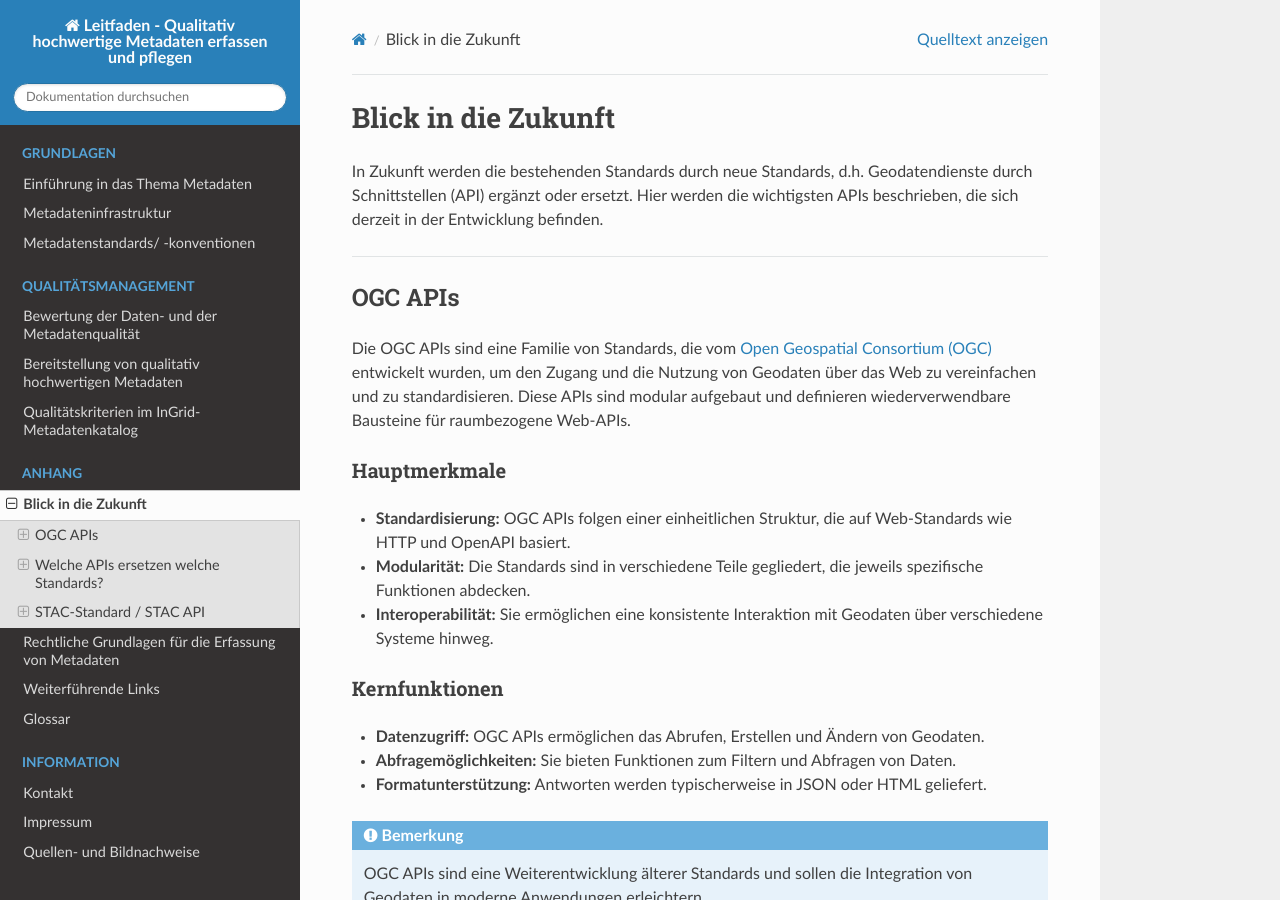
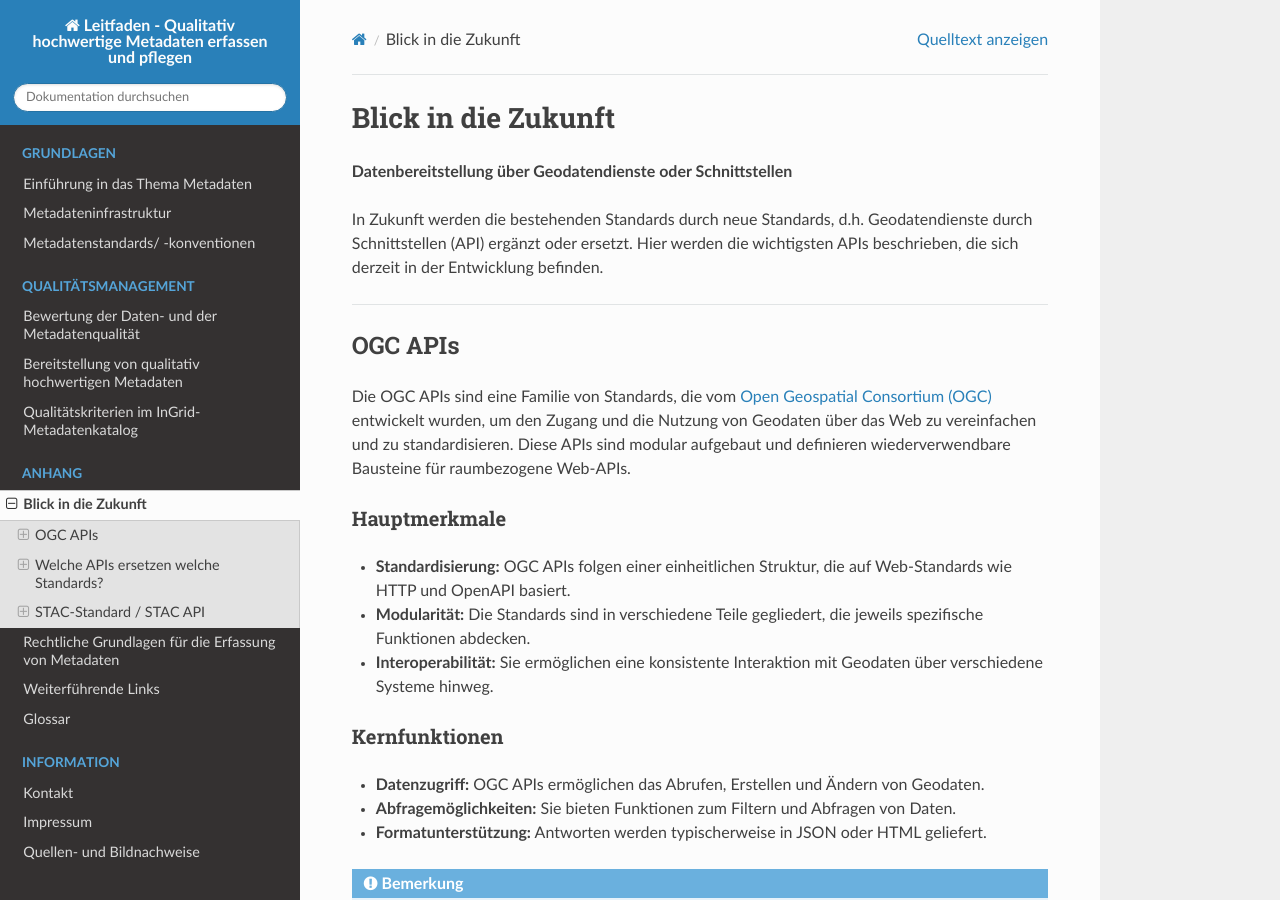
Before and after one commit to tomiwo/ingrid-mdk-st-high-quality-metadata, a Sphinx documentation site: the page built from docs/anhang/zukunft.rst, in a window 1280 px wide and 900 px high. Built offline with Sphinx 7.4.7 and the Read the Docs theme 3.1.0, drawn with Linux system fonts in a browser that asks for light colours.

Commit message:
Update zukunft.rst

```diff
--- a/docs/anhang/zukunft.rst
+++ b/docs/anhang/zukunft.rst
@@ -2,6 +2,8 @@
 ====================
 Blick in die Zukunft
 ====================
+
+**Datenbereitstellung über Geodatendienste oder Schnittstellen**
 
 In Zukunft werden die bestehenden Standards durch neue Standards, d.h. Geodatendienste durch Schnittstellen (API) ergänzt oder ersetzt. Hier werden die wichtigsten APIs beschrieben, die sich derzeit in der Entwicklung befinden.
 
```
